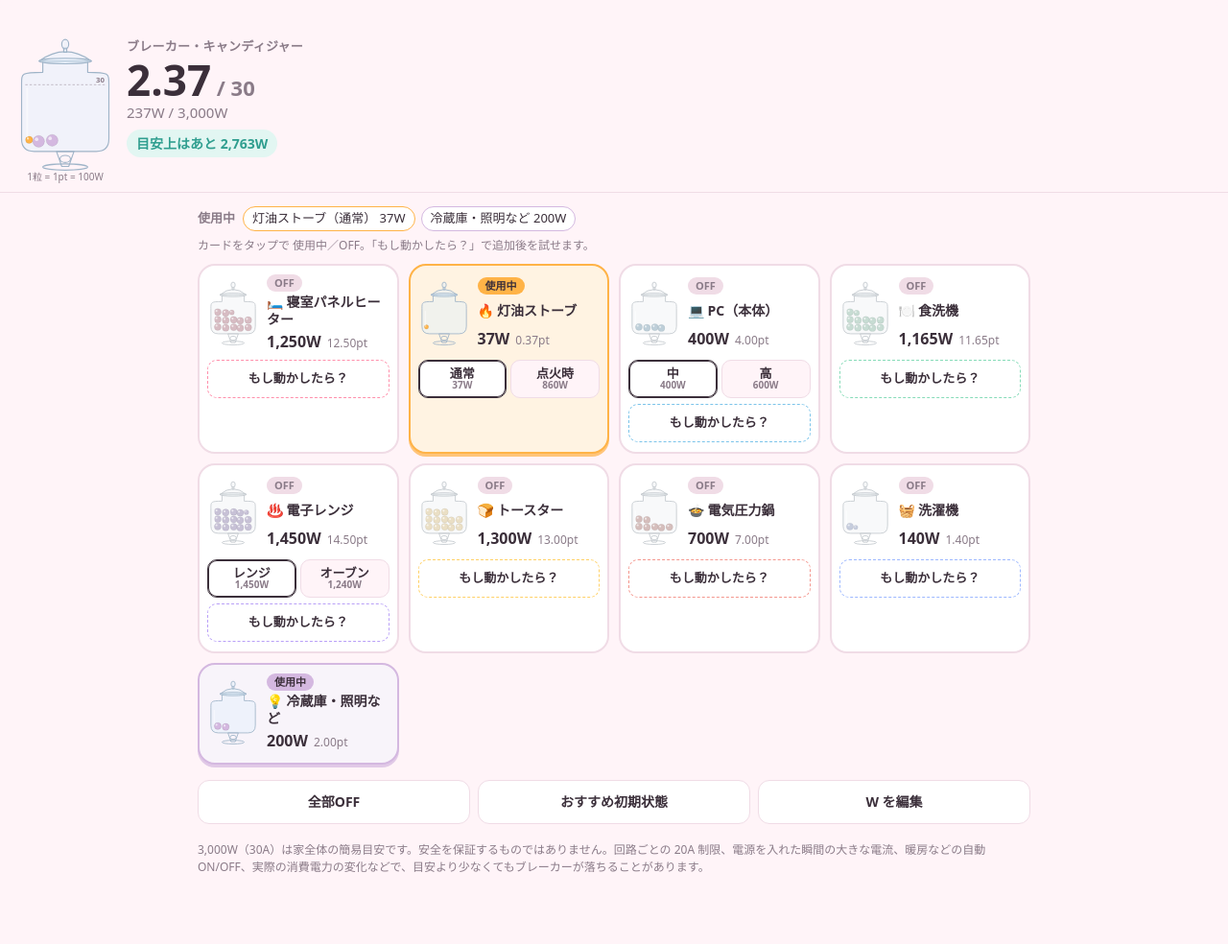
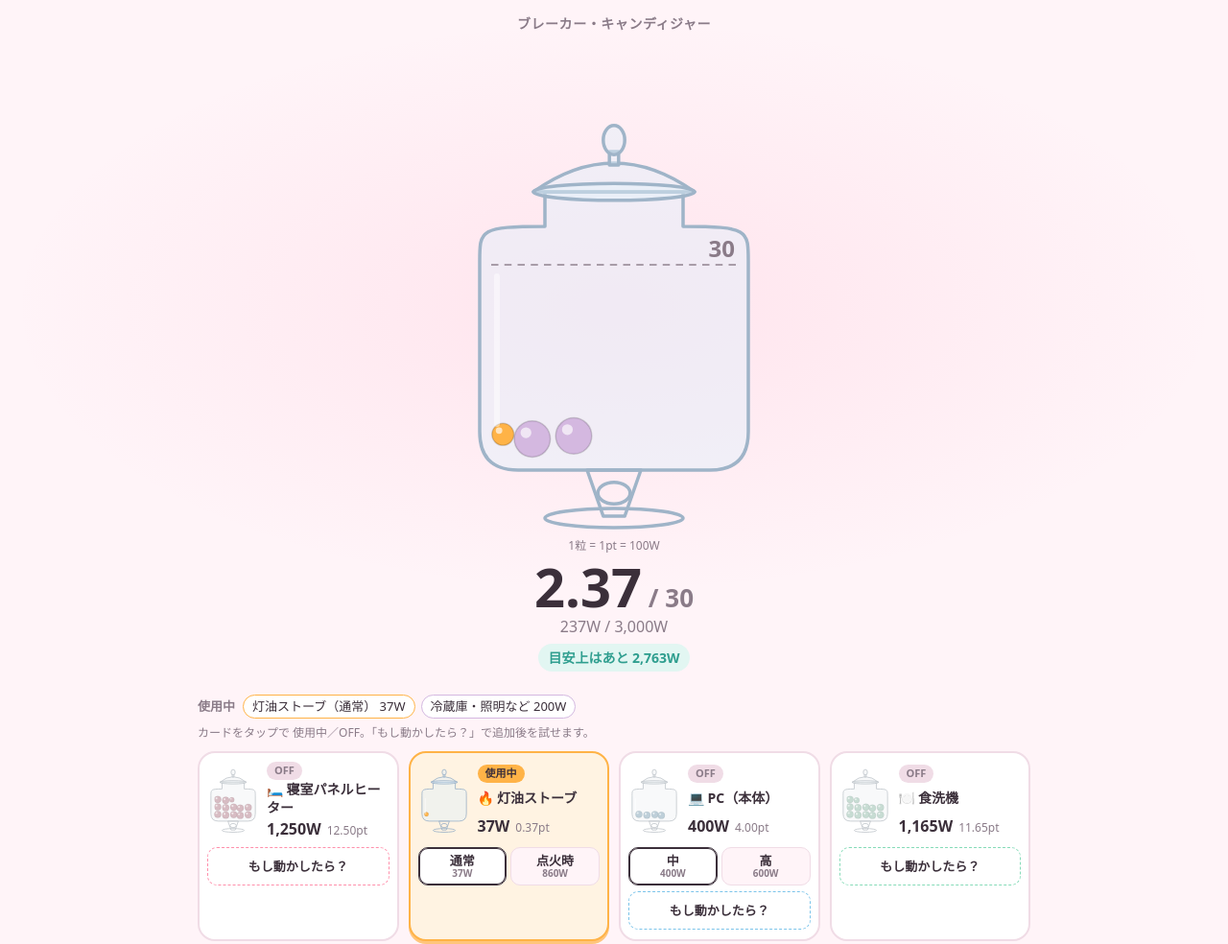
Before and after one commit to yukilens/breaker-candy-jar, a plain HTML site: page index.html in a window 1280 px wide. Shown: the top 984 px of the page at 96% size. Drawn offline with Linux system fonts and the light colour scheme.

Commit message:
ジャーを大きく中央に配置・スクロール時は小さいバーを表示
Co-Authored-By: Claude Opus 5.5 <noreply@anthropic.com>

```diff
--- a/app.js
+++ b/app.js
@@ -144,15 +144,16 @@
   var reduceMotion = !!(window.matchMedia && matchMedia('(prefers-reduced-motion: reduce)').matches);
 
   function animateJar(pos, g) {
-    var svg = document.querySelector('#mainJar svg');
+    var svgs = Array.prototype.slice.call(document.querySelectorAll('#mainJar svg, #miniJar svg'));
     var old = prevPos;
     prevPos = pos;
-    if (reduceMotion || !svg || !svg.animate || !g) return;
+    if (reduceMotion || !svgs.length || !svgs[0].animate || !g) return;
     var keys = Object.keys(pos).sort(function (a, b) { return pos[a].i - pos[b].i; });
     var drops = 0, lastEnd = 0, topY = -30;
     keys.forEach(function (k) {
-      var el = svg.querySelector('[data-k="' + k + '"]');
-      if (!el) return;
+      var els = svgs.map(function (s) { return s.querySelector('[data-k="' + k + '"]'); }).filter(Boolean);
+      if (!els.length) return;
+      var el = { animate: function (f, o) { els.forEach(function (e) { e.animate(f, o); }); } };
       var p = pos[k], o = old[k];
       if (!o) {
         var delay = Math.min(drops * 55, 1400);
@@ -179,26 +180,30 @@
     });
     if (drops) {
       pourUntil = Date.now() + lastEnd;
-      svg.classList.add('pouring');
+      svgs.forEach(function (s) { s.classList.add('pouring'); });
       clearTimeout(pourTimer);
       pourTimer = setTimeout(function () {
-        var s = document.querySelector('#mainJar svg');
-        if (s) s.classList.remove('pouring');
+        document.querySelectorAll('#mainJar svg, #miniJar svg').forEach(function (s) { s.classList.remove('pouring'); });
       }, lastEnd);
     }
   }
 
   // ---------- 描画 ----------
   var $ = function (id) { return document.getElementById(id); };
+  function setAll(sel, text, cls) {
+    document.querySelectorAll(sel).forEach(function (el) { el.textContent = text; if (cls) el.className = cls; });
+  }
+  var jarVisible = true;
+  function showJar() { // プレビュー時は大きいジャーが見える位置へ
+    if (!jarVisible) window.scrollTo({ top: 0, behavior: reduceMotion ? 'auto' : 'smooth' });
+  }
 
   function render() {
     var total = C.totalWatts(A, state);
     var lv = C.level(total);
-    $('pt').textContent = C.toPoints(total);
-    $('watts').textContent = fmt(total) + 'W / ' + fmt(C.LIMIT_W) + 'W';
-    var st = $('status');
-    st.textContent = statusText(total);
-    st.className = 'status ' + lv;
+    setAll('.js-pt', C.toPoints(total));
+    setAll('.js-watts', fmt(total) + 'W / ' + fmt(C.LIMIT_W) + 'W');
+    setAll('.js-status', statusText(total), 'status js-status ' + lv);
     document.body.dataset.level = lv;
 
     // メインのジャー（プレビュー中は「追加後」をうすい粒で）
@@ -214,9 +219,11 @@
     }
     var jl = C.level(jarTotal);
     var pos = {}, go = {};
-    $('mainJar').innerHTML = jarSVG({ cols: 6, rows: 5, s: 16, items: items, capLine: true, extraRows: 3, topPad: 34,
+    var jarHtml = jarSVG({ cols: 6, rows: 5, s: 16, items: items, capLine: true, extraRows: 3, topPad: 34,
       posOut: pos, geomOut: go,
       cls: 'main lv-' + jl + (jl === 'over' ? ' popped' : '') + (Date.now() < pourUntil ? ' pouring' : '') });
+    $('mainJar').innerHTML = jarHtml;
+    $('miniJar').innerHTML = jarHtml;
     animateJar(pos, go.g);
     $('jarCaption').textContent = preview ? 'うすい粒＝追加分（予測）' : '1粒 = 1pt = 100W';
 
@@ -310,12 +317,14 @@
       if (state.on[id]) {
         if (t.dataset.mode === C.selectedModeId(byId[id], state)) return;
         preview = { id: id, modeId: t.dataset.mode }; // 使用中ならまずプレビュー
+        showJar();
       } else {
         state.mode[id] = t.dataset.mode; save();
         if (preview && preview.id === id) preview.modeId = t.dataset.mode;
       }
     } else if (act === 'whatif') {
       preview = { id: id, modeId: C.selectedModeId(byId[id], state) };
+      showJar();
     } else if (act === 'pmode') {
       preview.modeId = t.dataset.mode;
     } else if (act === 'commit') {
@@ -353,5 +362,13 @@
     state.watts = {}; save(); render();
   });
 
+  // 大きいジャーが画面から外れたら、上に小さいバーを出す
+  if ('IntersectionObserver' in window) {
+    new IntersectionObserver(function (es) {
+      jarVisible = es[0].intersectionRatio >= 0.35;
+      document.body.classList.toggle('show-mini', !jarVisible);
+    }, { threshold: [0, 0.35, 1] }).observe($('mainJar'));
+  }
+
   render();
 })();
--- a/index.html
+++ b/index.html
@@ -9,18 +9,22 @@
 <link rel="stylesheet" href="style.css">
 </head>
 <body>
-<header class="top">
-  <div class="jar-col">
-    <div id="mainJar" class="jar-box" role="img" aria-label="使用量のキャンディジャー"></div>
-    <div class="caption" id="jarCaption">1粒 = 1pt = 100W</div>
+<header class="hero">
+  <h1>ブレーカー・キャンディジャー</h1>
+  <div id="mainJar" class="jar-box" role="img" aria-label="使用量のキャンディジャー"></div>
+  <div class="caption" id="jarCaption">1粒 = 1pt = 100W</div>
+  <div class="big"><span class="js-pt">0.00</span><span class="of"> / 30</span></div>
+  <div class="watts js-watts">0W / 3,000W</div>
+  <div class="status js-status" aria-live="polite"></div>
+</header>
+
+<div class="mini-bar" id="miniBar" aria-hidden="true">
+  <div id="miniJar" class="jar-box"></div>
+  <div class="mb-nums">
+    <div><span class="mb-pt js-pt">0.00</span><span class="of"> / 30</span> <span class="mb-w js-watts"></span></div>
+    <div class="status js-status"></div>
   </div>
-  <div class="meter">
-    <h1>ブレーカー・キャンディジャー</h1>
-    <div class="big"><span id="pt">0.00</span><span class="of"> / 30</span></div>
-    <div class="watts" id="watts">0W / 3,000W</div>
-    <div class="status" id="status" aria-live="polite"></div>
-  </div>
-</header>
+</div>
 
 <main>
   <p class="using" id="using"></p>
--- a/style.css
+++ b/style.css
@@ -47,22 +47,37 @@ body {
 button { font: inherit; color: inherit; cursor: pointer; }
 
 /* ---------- 上部（ジャー＋数字） ---------- */
-.top {
-  position: sticky; top: 0; z-index: 5;
-  display: flex; gap: 12px; align-items: center;
-  padding: 10px 16px 8px;
-  background: color-mix(in srgb, var(--bg) 92%, transparent);
+/* 主役：大きいジャーを中央に */
+.hero {
+  text-align: center;
+  padding: 14px 16px 10px;
+  background: radial-gradient(ellipse 70% 60% at 50% 45%, color-mix(in srgb, var(--accent) 12%, transparent), transparent 70%);
+}
+.hero h1 { font-size: 14px; margin: 0; color: var(--sub); font-weight: 700; letter-spacing: .04em; }
+.hero .jar-box svg { width: min(290px, 68vw); height: auto; display: block; margin: 0 auto; overflow: visible; }
+.caption { font-size: 12px; color: var(--sub); margin-top: -2px; }
+.big { font-size: 56px; font-weight: 800; line-height: 1.05; font-variant-numeric: tabular-nums; margin-top: 4px; }
+.big .of { font-size: 26px; color: var(--sub); font-weight: 700; }
+.watts { font-size: 16px; color: var(--sub); font-variant-numeric: tabular-nums; }
+@media (min-width: 700px) and (min-height: 760px) { .hero .jar-box svg { width: 320px; } }
+
+/* スクロール時だけ出る小さいバー */
+.mini-bar {
+  position: fixed; top: 0; left: 0; right: 0; z-index: 6;
+  display: flex; gap: 10px; align-items: center;
+  padding: 6px 16px;
+  background: color-mix(in srgb, var(--bg) 94%, transparent);
   backdrop-filter: blur(6px);
   border-bottom: 1px solid var(--line);
+  transform: translateY(-110%); transition: transform .25s ease;
 }
-.jar-col { flex: 0 0 auto; width: 104px; text-align: center; }
-.jar-box svg { width: 104px; height: auto; display: block; overflow: visible; }
-.caption { font-size: 10px; color: var(--sub); margin-top: -4px; white-space: nowrap; }
-.meter { flex: 1 1 auto; min-width: 0; }
-.meter h1 { font-size: 13px; margin: 0 0 2px; color: var(--sub); font-weight: 700; letter-spacing: .02em; }
-.big { font-size: 44px; font-weight: 800; line-height: 1.05; font-variant-numeric: tabular-nums; }
-.big .of { font-size: 22px; color: var(--sub); font-weight: 700; }
-.watts { font-size: 15px; color: var(--sub); font-variant-numeric: tabular-nums; }
+body.show-mini .mini-bar { transform: none; }
+.mini-bar .jar-box svg { width: 44px; height: auto; display: block; overflow: visible; }
+.mb-nums { min-width: 0; line-height: 1.2; }
+.mb-pt { font-size: 24px; font-weight: 800; font-variant-numeric: tabular-nums; }
+.mini-bar .of { font-size: 14px; color: var(--sub); font-weight: 700; }
+.mb-w { font-size: 12px; color: var(--sub); font-variant-numeric: tabular-nums; white-space: nowrap; }
+.mini-bar .status { margin-top: 3px; padding: 2px 8px; font-size: 12px; }
 .status {
   display: inline-block; margin-top: 6px; padding: 4px 10px; border-radius: 999px;
   font-size: 14px; font-weight: 700;
@@ -214,8 +229,3 @@ body.editing .card-main { cursor: default; }
 }
 .sheet-btns .primary { flex: 1.6 1 0; background: var(--accent); border-color: var(--accent); color: #fff; }
 .sheet-btns .primary:disabled { opacity: .45; cursor: default; }
-
-@media (max-width: 370px) {
-  .big { font-size: 38px; }
-  .jar-col, .jar-box svg { width: 92px; }
-}
```
